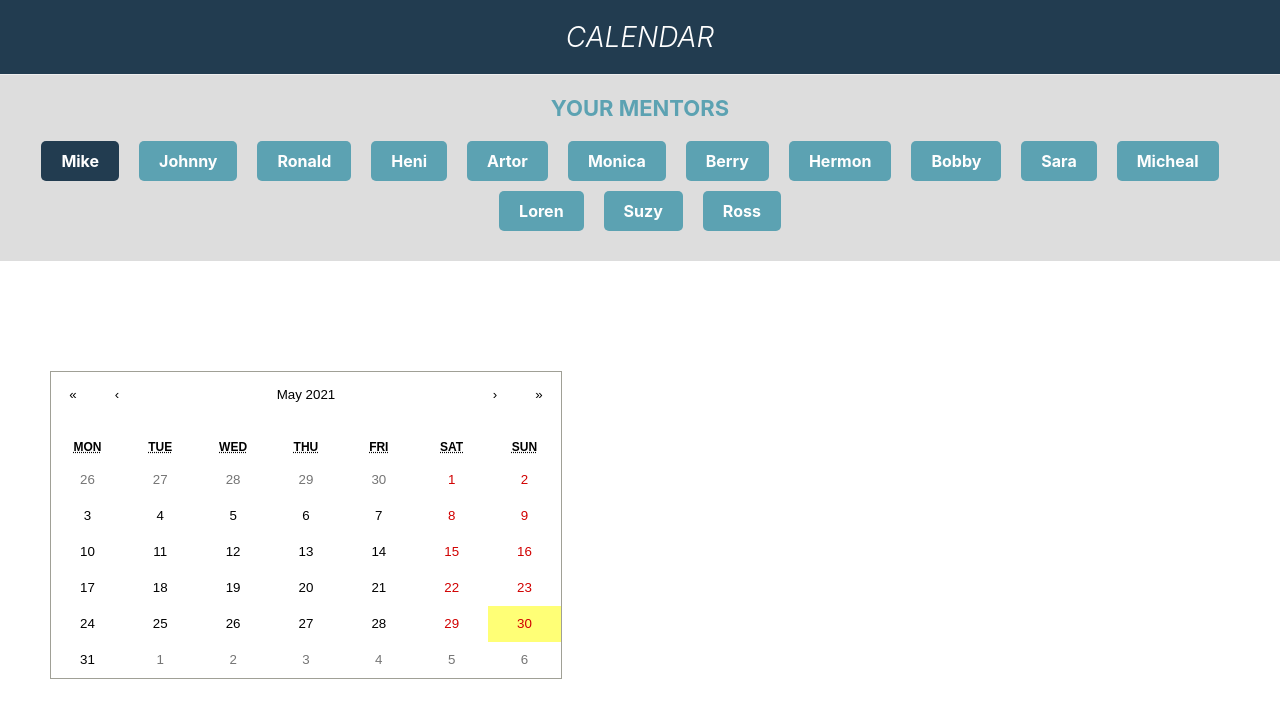
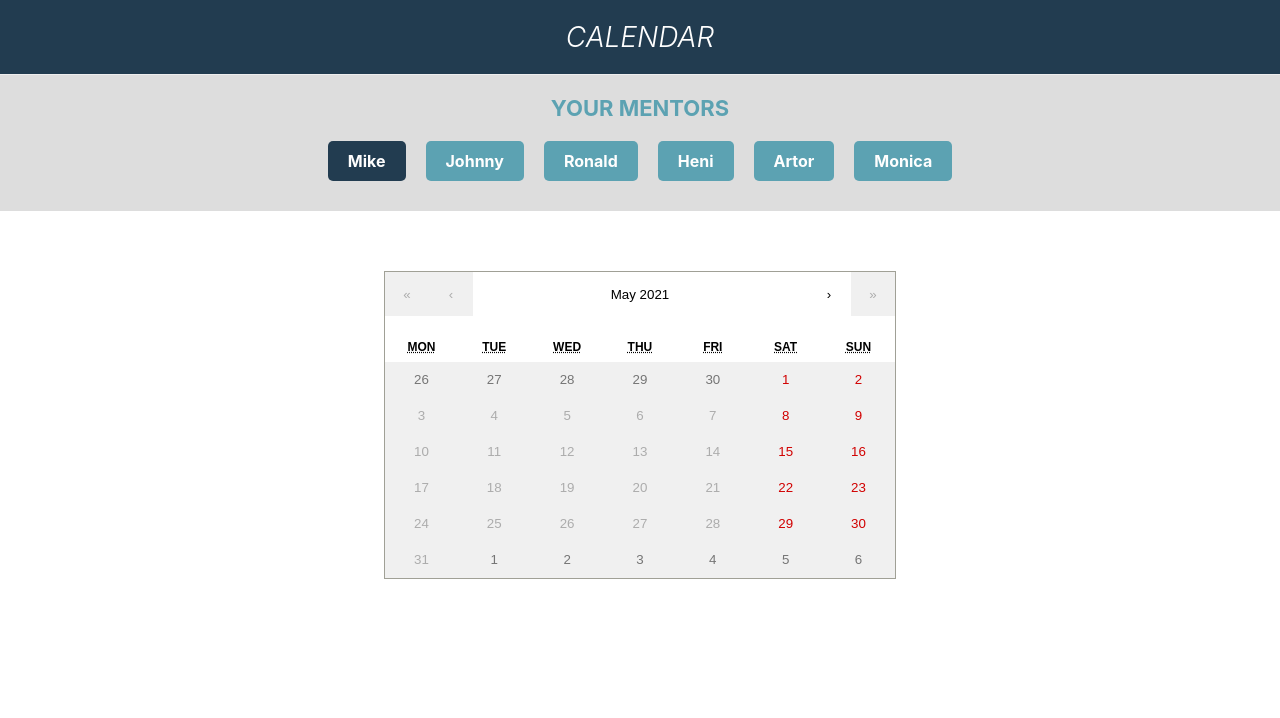
Before and after one commit to ermyas7/Agenda, a React (Create React App) app: page / in a window 1280 px wide. Both pictures are taken after a click on the element "Mike". Shown: the top 718 px of the page. Built offline with nearby package versions, Linux system fonts and the light colour scheme; data requests are answered from the project's data file.

Commit message:
validate calander select range

```diff
--- a/db.json
+++ b/db.json
@@ -1,18 +1,142 @@
 {
     "mentors": [
-      { "id": 1, "name": "Mike", "time_zone": "UTC+2" },
-      { "id": 2, "name": "Johnny", "time_zone": "UTC+3" },
-      { "id": 3, "name": "Ronald", "time_zone": "UTC+2" },
-      { "id": 4, "name": "Heni", "time_zone": "UTC+5" },
-      { "id": 5, "name": "Artor", "time_zone": "UTC+2" },
-      { "id": 6, "name": "Monica", "time_zone": "UTC+1" },
-      { "id": 7, "name": "Berry", "time_zone": "UTC+2" },
-      { "id": 8, "name": "Hermon", "time_zone": "UTC+1" },
-      { "id": 9, "name": "Bobby", "time_zone": "UTC+2" },
-      { "id": 10, "name": "Sara", "time_zone": "UTC+1" },
-      { "id": 11, "name": "Micheal", "time_zone": "UTC+2" },
-      { "id": 12, "name": "Loren", "time_zone": "UTC+2" },
-      { "id": 13, "name": "Suzy", "time_zone": "UTC+2" },
-      { "id": 14, "name": "Ross", "time_zone": "UTC+1" }
+      {
+           "id": 1,
+           "name": "Mike",
+           "time_zone": "UTC+2",
+           "available": {
+               "from": "2021-6-24",
+               "to": "2021-6-28"
+           },
+           "slots" : {
+               "2021-6-24": [0,1,1,0,0,1,0,1,0,1,1,0,0,1,1,0,1,0,0,0,1,1,1,1],
+               "2021-6-25": [0,1,1,0,0,1,0,1,0,1,1,0,0,1,1,0,1,0,0,0,1,1,1,1],
+               "2021-6-26": [0,1,1,0,0,1,0,1,0,1,1,0,0,1,1,0,1,0,0,0,1,1,1,1],
+               "2021-6-27": [0,1,1,0,0,1,0,1,0,1,1,0,0,1,1,0,1,0,0,0,1,1,1,1],
+               "2021-6-28": [0,1,1,0,0,1,0,1,0,1,1,0,0,1,1,0,1,0,0,0,1,1,1,1]
+           },
+           "reservations": [
+               {
+                   "student": "Micky",
+                   "slot": 1, "date": "2021-6-24",
+                    "message": "discuss part one"
+                }
+           ]
+
+        },
+      {
+           "id": 2,
+           "name": "Johnny",
+           "time_zone": "UTC+3",
+           "available": {
+            "from": "2021-6-24",
+            "to": "2021-6-28"
+        },
+        "slots" : {
+            "2021-6-24": [0,1,1,0,0,1,0,1,0,1,1,0,0,1,1,0,1,0,0,0,1,1,1,1],
+            "2021-6-25": [0,1,1,0,0,1,0,1,0,1,1,0,0,1,1,0,1,0,0,0,1,1,1,1],
+            "2021-6-26": [0,1,1,0,0,1,0,1,0,1,1,0,0,1,1,0,1,0,0,0,1,1,1,1],
+            "2021-6-27": [0,1,1,0,0,1,0,1,0,1,1,0,0,1,1,0,1,0,0,0,1,1,1,1],
+            "2021-6-28": [0,1,1,0,0,1,0,1,0,1,1,0,0,1,1,0,1,0,0,0,1,1,1,1]
+        },
+        "reservations": [
+            {
+                "student": "Micky",
+                "slot": 1, "date": "2021-6-24",
+                 "message": "discuss part one"
+             }
+        ]
+         },
+      {
+        "id": 3,
+        "name": "Ronald",
+        "time_zone": "UTC+2",
+        "available": {
+            "from": "2021-6-24",
+            "to": "2021-6-28"
+        },
+        "slots" : {
+            "2021-6-24": [0,1,1,0,0,1,0,1,0,1,1,0,0,1,1,0,1,0,0,0,1,1,1,1],
+            "2021-6-25": [0,1,1,0,0,1,0,1,0,1,1,0,0,1,1,0,1,0,0,0,1,1,1,1],
+            "2021-6-26": [0,1,1,0,0,1,0,1,0,1,1,0,0,1,1,0,1,0,0,0,1,1,1,1],
+            "2021-6-27": [0,1,1,0,0,1,0,1,0,1,1,0,0,1,1,0,1,0,0,0,1,1,1,1],
+            "2021-6-28": [0,1,1,0,0,1,0,1,0,1,1,0,0,1,1,0,1,0,0,0,1,1,1,1]
+        },
+        "reservations": [
+            {
+                "student": "Micky",
+                "slot": 1, "date": "2021-6-24",
+                 "message": "discuss part one"
+             }
+        ]
+     },
+      {
+           "id": 4,
+           "name": "Heni",
+           "time_zone": "UTC+5",
+           "available": {
+            "from": "2021-6-24",
+            "to": "2021-6-28"
+        },
+        "slots" : {
+            "2021-6-24": [0,1,1,0,0,1,0,1,0,1,1,0,0,1,1,0,1,0,0,0,1,1,1,1],
+            "2021-6-25": [0,1,1,0,0,1,0,1,0,1,1,0,0,1,1,0,1,0,0,0,1,1,1,1],
+            "2021-6-26": [0,1,1,0,0,1,0,1,0,1,1,0,0,1,1,0,1,0,0,0,1,1,1,1],
+            "2021-6-27": [0,1,1,0,0,1,0,1,0,1,1,0,0,1,1,0,1,0,0,0,1,1,1,1],
+            "2021-6-28": [0,1,1,0,0,1,0,1,0,1,1,0,0,1,1,0,1,0,0,0,1,1,1,1]
+        },
+        "reservations": [
+            {
+                "student": "Micky",
+                "slot": 1, "date": "2021-6-24",
+                 "message": "discuss part one"
+             }
+        ]
+         },
+      {
+          "id": 5,
+          "name": "Artor",
+          "time_zone": "UTC+2",
+          "available": {
+            "from": "2021-6-24",
+            "to": "2021-6-28"
+        },
+        "slots" : {
+            "2021-6-24": [0,1,1,0,0,1,0,1,0,1,1,0,0,1,1,0,1,0,0,0,1,1,1,1],
+            "2021-6-25": [0,1,1,0,0,1,0,1,0,1,1,0,0,1,1,0,1,0,0,0,1,1,1,1],
+            "2021-6-26": [0,1,1,0,0,1,0,1,0,1,1,0,0,1,1,0,1,0,0,0,1,1,1,1],
+            "2021-6-27": [0,1,1,0,0,1,0,1,0,1,1,0,0,1,1,0,1,0,0,0,1,1,1,1],
+            "2021-6-28": [0,1,1,0,0,1,0,1,0,1,1,0,0,1,1,0,1,0,0,0,1,1,1,1]
+        },
+        "reservations": [
+            {
+                "student": "Micky",
+                "slot": 1, "date": "2021-6-24",
+                 "message": "discuss part one"
+             }
+        ]
+         },
+      { "id": 6,
+        "name": "Monica",
+        "time_zone": "UTC+1",
+        "available": {
+            "from": "2021-6-24",
+            "to": "2021-6-28"
+        },
+        "slots" : {
+            "2021-6-24": [0,1,1,0,0,1,0,1,0,1,1,0,0,1,1,0,1,0,0,0,1,1,1,1],
+            "2021-6-25": [0,1,1,0,0,1,0,1,0,1,1,0,0,1,1,0,1,0,0,0,1,1,1,1],
+            "2021-6-26": [0,1,1,0,0,1,0,1,0,1,1,0,0,1,1,0,1,0,0,0,1,1,1,1],
+            "2021-6-27": [0,1,1,0,0,1,0,1,0,1,1,0,0,1,1,0,1,0,0,0,1,1,1,1],
+            "2021-6-28": [0,1,1,0,0,1,0,1,0,1,1,0,0,1,1,0,1,0,0,0,1,1,1,1]
+        },
+        "reservations": [
+            {
+                "student": "Micky",
+                "slot": 1, "date": "2021-6-24",
+                 "message": "discuss part one"
+             }
+        ]
+     }
     ]
   }
--- a/package.json
+++ b/package.json
@@ -7,6 +7,7 @@
     "@testing-library/react": "^11.2.7",
     "@testing-library/user-event": "^12.1.10",
     "axios": "^0.21.1",
+    "dayjs": "^1.10.5",
     "node-sass": "5.0.0",
     "react": "^17.0.2",
     "react-calendar": "^3.4.0",
--- a/src/components/Schedule/Schedule.scss
+++ b/src/components/Schedule/Schedule.scss
@@ -1,8 +1,8 @@
 .schedule{
     margin-top: 6rem;
-    padding: 5rem;
+    margin-bottom: 4rem;
     display: flex;
-    justify-content: space-between;
+    justify-content: space-around;
 
     &-calendar{
         width: 40vw;
--- a/src/components/Schedule/index.js
+++ b/src/components/Schedule/index.js
@@ -1,15 +1,41 @@
-import {useContext} from 'react';
+import {useContext, useEffect, useState} from 'react';
 import 'react-calendar/dist/Calendar.css';
 import './Schedule.scss';
 import Calendar from 'react-calendar';
 import Slot from './Slot';
 import {CalanderContext} from '../../CalanderProvider';
+import Api from '../../libs/Api';
+import dayjs from 'dayjs';
 
 const slotList = [...Array(24).keys()]
-const slotStatus = [0,1,1,0,0,1,0,1,0,1,1,0,0,1,1,0,1,0,0,0,1,1,1,1]
 
 export default function Schedule(){
     const calanderState = useContext(CalanderContext);
+    const [mentorData, setMentorData] = useState({});
+    const [loading, setLoading] = useState(false);
+    const [error, setError] = useState('');
+
+    const getMentorData = async () => {
+        const url = `http://localhost:4040/mentors/${calanderState?.selectedMentor?.id}`
+        const Http = Api(url);
+        setLoading(true);
+        const res = await Http.get();
+        setLoading(false);
+        if(res.error){
+            setError(res.error);
+        }else{
+            setMentorData(res.data);
+        }
+    }
+    useEffect(() => {
+        getMentorData();
+    }, [])
+
+    const from = dayjs(mentorData?.available?.from)
+    const to = dayjs(mentorData?.available?.to)
+
+    if(loading) return <div className="schedule">Loading...</div>
+    if(error) return <div className="schedule">{error}</div>
     return(
         <div className="schedule">
             <Calendar className="schedule-calendar"
@@ -20,8 +46,10 @@ export default function Schedule(){
                 })
             }}
             value={calanderState?.selectedSlot?.date}
+            minDate={from.$d}
+            maxDate={to.$d}
             />
-            {calanderState?.selectedSlot?.date && <Slot slotList={slotList} calanderState={calanderState} slotStatus={slotStatus}/>}
+            {calanderState?.selectedSlot?.date && <Slot slotList={slotList} calanderState={calanderState} />}
         </div>
     );
 }
```
Also changed, not shown: 2 other files (tests, documents, lock files or other folders).
